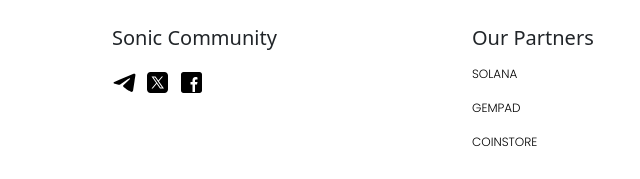
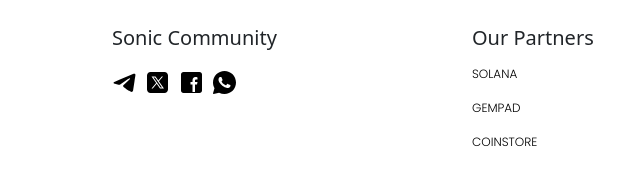
Before and after one commit to codebillions/sonic-website, a plain HTML site: page index.html in a window 1280 px wide. Shown: the part 1892-2071 px from the top of the page, 0-640 px from the left. Drawn offline with Linux system fonts and the light colour scheme.

Commit message:
updated code

```diff
--- a/index.html
+++ b/index.html
@@ -245,6 +245,9 @@
                                 class="img-fluid"></a> <a
                             href=" https://www.facebook.com/profile.php?id=61571974615115&mibextid=kFxxJD"><img
                                 src="images/facebook.svg" class="img-fluid"></a>
+
+                        <a href=" https://chat.whatsapp.com/LrW9HKfycwM3oBIUk99o7L"><img src="images/whatsapp.svg"
+                                class="img-fluid"></a>
                     </p>
 
                 </div>
```
Also changed, not shown: images/whatsapp.svg (added).
